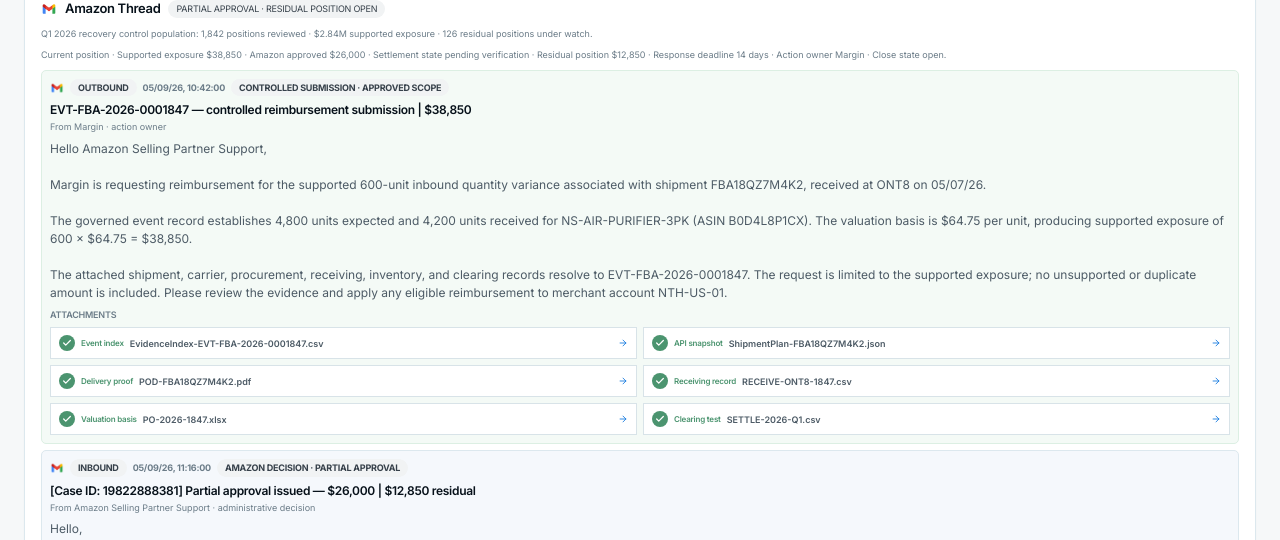
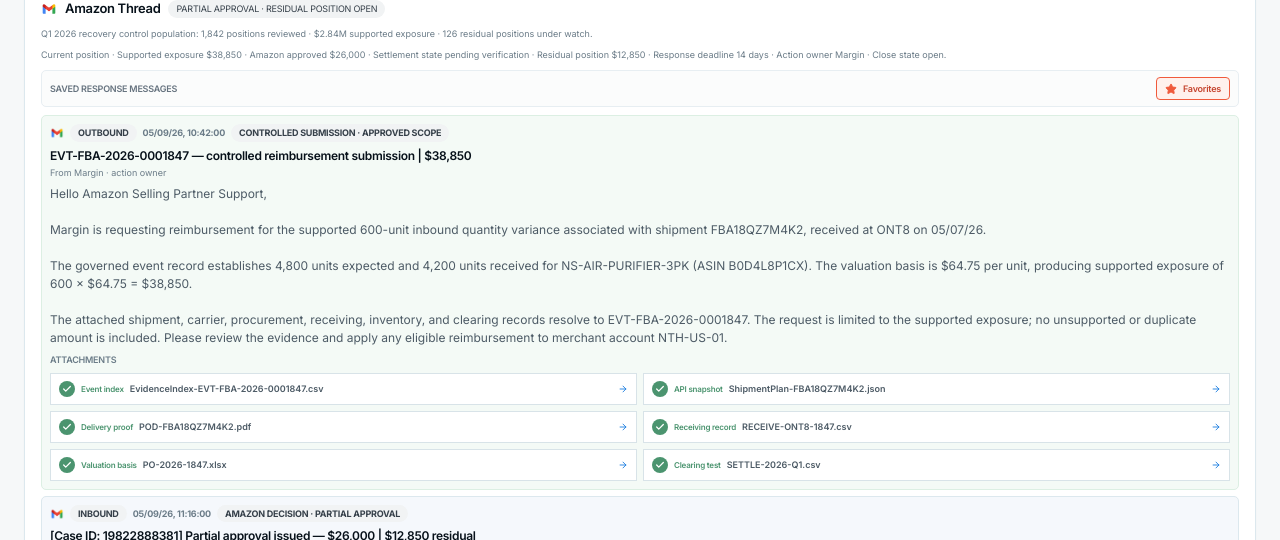
Before and after one commit to stanleyndaba/opside-complete-frontend, a React (Vite) app: page /amazon-thread-review in a window 1280 px wide. Shown: the part 129-669 px from the top of the page. Built offline with nearby package versions, Linux system fonts and the light colour scheme; no server answers; some icons are missing; a web font is replaced by a local one.

Commit message:
Add cursor-driven favorites message reveal

```diff
--- a/src/pages/AmazonThreadReview.tsx
+++ b/src/pages/AmazonThreadReview.tsx
@@ -1,5 +1,6 @@
-import React, { useState } from "react";
-import { ArrowRight, Check } from "lucide-react";
+import React, { useEffect, useState } from "react";
+import { motion, useReducedMotion } from "framer-motion";
+import { ArrowRight, Check, MousePointer2, Star } from "lucide-react";
 
 type ThreadMessage = {
   direction: "inbound" | "outbound";
@@ -79,6 +80,34 @@ const messages: ThreadMessage[] = [
 
 export default function AmazonThreadReview() {
   const [toast, setToast] = useState<string | null>(null);
+  const [showMessages, setShowMessages] = useState(false);
+  const [cursorPhase, setCursorPhase] = useState(0);
+  const reduceMotion = useReducedMotion();
+
+  useEffect(() => {
+    if (reduceMotion) {
+      setShowMessages(true);
+      setCursorPhase(3);
+      return;
+    }
+
+    const phaseTimers = [
+      window.setTimeout(() => setCursorPhase(1), 650),
+      window.setTimeout(() => setCursorPhase(2), 1550),
+      window.setTimeout(() => {
+        setCursorPhase(3);
+        setShowMessages(true);
+      }, 2250),
+    ];
+
+    return () => phaseTimers.forEach((timer) => window.clearTimeout(timer));
+  }, [reduceMotion]);
+
+  const revealMessages = () => {
+    setCursorPhase(3);
+    setShowMessages(true);
+  };
+
   const openAttachment = (name: string) => {
     setToast(`${name} is available in the governed evidence record`);
     window.setTimeout(() => setToast(null), 2600);
@@ -86,18 +115,36 @@ export default function AmazonThreadReview() {
   return <main className="preview-google-sans min-h-screen overflow-x-hidden bg-[#F6F8F9] text-[#182026]">
     {toast ? <div role="status" className="fixed bottom-5 left-1/2 z-50 -translate-x-1/2 rounded-[8px] bg-[#26333A] px-4 py-3 text-[12px] font-semibold tracking-tight text-white shadow-[0_14px_32px_rgba(24,32,38,0.22)]">{toast}</div> : null}
     <div className="mx-auto max-w-[1280px] px-1.5 py-2 sm:px-6 sm:py-6">
-      <section className="rounded-[10px] border border-[#DCE8EE] bg-white p-2 shadow-[0_1px_2px_rgba(24,32,38,0.03)] sm:p-4">
+      <section className="relative rounded-[10px] border border-[#DCE8EE] bg-white p-2 shadow-[0_1px_2px_rgba(24,32,38,0.03)] sm:p-4">
         <div className="mb-2 border-b border-[#E7EEF2] pb-2"><p className="text-[9px] font-medium tracking-tight text-[#66737F]">Governed Amazon response record · Illustrative control record</p><h1 className="mt-0.5 text-[15px] font-normal leading-tight tracking-tight text-[#182026] sm:text-[19px]">What Amazon changed in the financial position</h1><p className="mt-1 text-[9px] leading-3.5 text-[#66737F]">EVT-FBA-2026-0001847 · Northstar Commerce LLC · Legal entity NTH-US-01 · Amazon US · FBA · Case 19822888381 · Source run NTH-US-Q1-2026-0904. Amazon correspondence is linked to the governed event record; communication alone does not establish approval, settlement, or financial closure.</p></div>
         <div className="space-y-2">
           <div className="flex flex-wrap items-center gap-2"><img src="/gmailicon.png" alt="Amazon thread" className="h-4 w-4 shrink-0 object-contain" /><h2 className="text-[13px] font-semibold tracking-tight text-[#07111A]">Amazon Thread</h2><span className="rounded-full bg-[#F1F3F4] px-2 py-0.5 text-[9px] uppercase tracking-tight text-[#36404A]">Partial approval · residual position open</span></div>
           <p className="text-[9px] leading-3.5 text-[#6B7C88]">Q1 2026 recovery control population: 1,842 positions reviewed · $2.84M supported exposure · 126 residual positions under watch.</p>
           <p className="text-[9px] leading-3.5 text-[#6B7C88]">Current position · Supported exposure $38,850 · Amazon approved $26,000 · Settlement state pending verification · Residual position $12,850 · Response deadline 14 days · Action owner Margin · Close state open.</p>
-          <div className="space-y-1.5">{messages.map((message) => <article key={message.subject} className={`space-y-1.5 rounded-[5px] border px-2 py-2 ${message.direction === "inbound" ? "border-[#DCE8EE] bg-[#F5F8FC]" : "border-[#DCEFE3] bg-[#F4FAF6]"}`}>
+          <div className="relative flex min-h-8 items-center justify-between gap-2 rounded-[5px] border border-[#E7EEF2] bg-[#FBFCFC] px-2 py-1.5">
+            <span className="text-[9px] font-semibold uppercase tracking-tight text-[#66737F]">Saved response messages</span>
+            <button type="button" onClick={revealMessages} aria-pressed={showMessages} className={`inline-flex items-center gap-1.5 rounded-[4px] border px-2 py-1 text-[9px] font-semibold tracking-tight transition-colors ${showMessages ? "border-[#F05A3C] bg-[#FFF1ED] text-[#C5432D]" : "border-[#D8E3E8] bg-white text-[#36404A] hover:bg-[#F5F8FA]"}`}>
+              <Star className={`h-3 w-3 ${showMessages ? "fill-[#F05A3C] text-[#F05A3C]" : "text-[#66737F]"}`} />
+              Favorites
+            </button>
+            <motion.div
+              aria-hidden="true"
+              className="pointer-events-none absolute right-14 top-1/2 z-20 -translate-y-1/2"
+              initial={{ opacity: 0, x: 92 }}
+              animate={cursorPhase >= 3 ? { opacity: 0, x: 22 } : { opacity: 1, x: cursorPhase >= 1 ? 24 : 92 }}
+              transition={{ duration: cursorPhase === 2 ? 0.82 : 0.58, ease: [0.22, 1, 0.36, 1] }}
+            >
+              <MousePointer2 className={`h-5 w-5 drop-shadow-[0_1px_2px_rgba(0,0,0,0.3)] ${cursorPhase === 2 ? "text-[#F05A3C]" : "text-[#182026]"}`} fill="white" />
+            </motion.div>
+          </div>
+          {showMessages ? <motion.div initial={reduceMotion ? false : { opacity: 0, y: 10 }} animate={{ opacity: 1, y: 0 }} transition={{ duration: 0.42, ease: [0.22, 1, 0.36, 1] }} className="space-y-1.5">
+            {messages.map((message) => <article key={message.subject} className={`space-y-1.5 rounded-[5px] border px-2 py-2 ${message.direction === "inbound" ? "border-[#DCE8EE] bg-[#F5F8FC]" : "border-[#DCEFE3] bg-[#F4FAF6]"}`}>
             <div className="flex flex-wrap items-center gap-1.5 text-[9px] font-bold uppercase tracking-tight"><img src="/gmailicon.png" alt="Amazon correspondence" className="h-3.5 w-3.5 shrink-0 object-contain" /><span className="rounded-full bg-[#F1F3F4] px-2 py-0.5 text-[#36404A]">{message.direction === "inbound" ? "Inbound" : "Outbound"}</span><span className="text-[#6B7C88]">{message.date}</span><span className="rounded-full bg-[#F1F3F4] px-2 py-0.5 text-[#36404A]">{message.state}</span></div>
             <div className="space-y-0.5"><h3 className="text-[12px] font-semibold leading-4 tracking-tight text-[#07111A]">{message.subject}</h3><p className="text-[9px] text-[#6B7C88]">From {message.sender}</p></div>
             <div className="whitespace-pre-wrap text-[12px] leading-4.5 text-[#4D5B66]">{message.body}</div>
             {message.attachments ? <div className="space-y-1.5"><div className="text-[9px] font-semibold uppercase tracking-tight text-[#6B7C88]">Attachments</div><div className="grid gap-1.5 sm:grid-cols-2">{message.attachments.map((attachment) => <button key={attachment.name} type="button" onClick={() => openAttachment(attachment.name)} className="flex min-h-8 min-w-0 items-center gap-1.5 border border-[#D8E3E8] bg-white px-2 py-1.5 text-left hover:bg-[#F8FAFB]"><span className="flex h-4 w-4 shrink-0 items-center justify-center rounded-full bg-[#4B946F] text-white"><Check className="h-2.5 w-2.5" strokeWidth={3} /></span><span className="shrink-0 text-[8px] font-semibold tracking-tight text-[#4B946F]">{attachment.label}</span><span className="min-w-0 flex-1 truncate text-[9px] font-semibold text-[#4D5B66]">{attachment.name}</span><ArrowRight className="h-2.5 w-2.5 shrink-0 text-[#0B74DE]" /></button>)}</div></div> : null}
-          </article>)}</div>
+            </article>)}
+          </motion.div> : <div className="rounded-[5px] border border-dashed border-[#D8E3E8] px-3 py-5 text-center text-[10px] leading-4 text-[#7A8790]">The correspondence will appear after Margin opens Favorites.</div>}
         </div>
       </section>
     </div>
```
